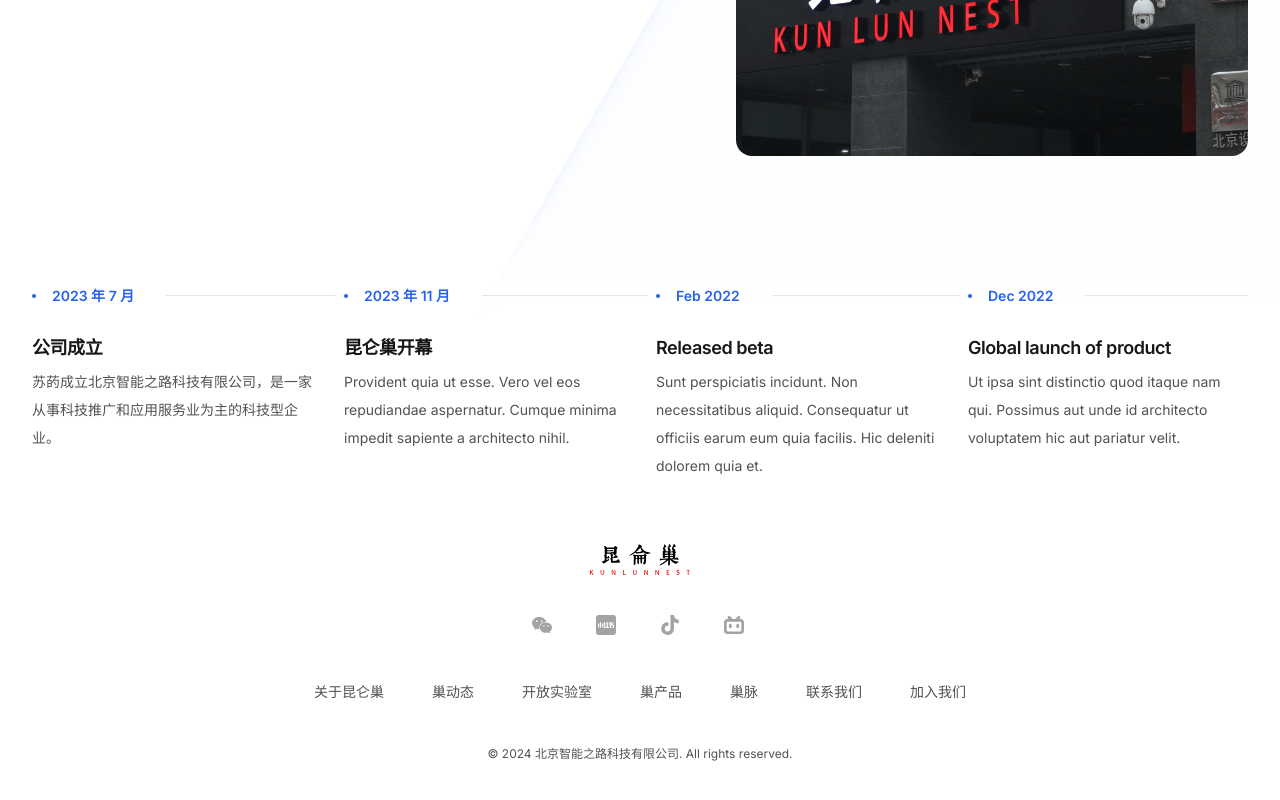
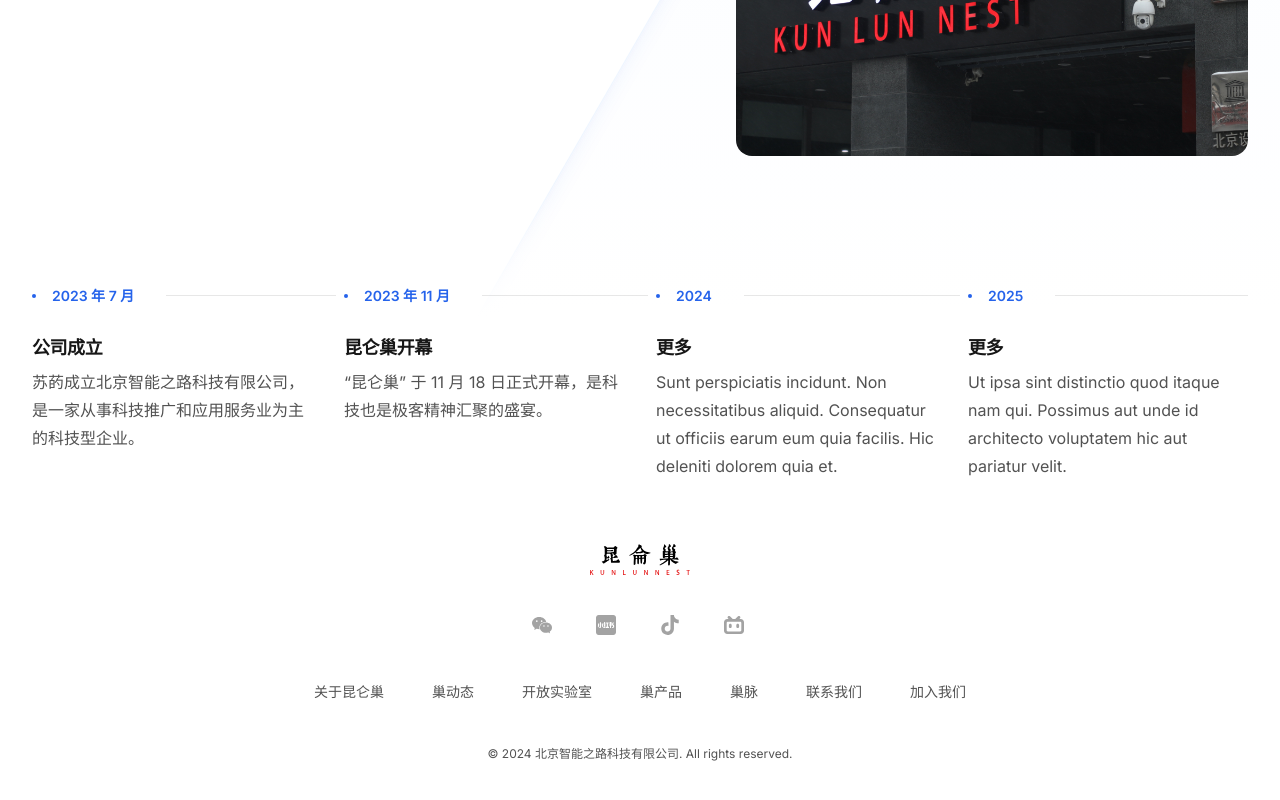
Before and after one commit to dabaz-official/kunlunnest, a Next.js app: page /about in a window 1280 px wide. Shown: the part 631-1431 px from the top of the page. Built offline with nearby package versions, Linux system fonts and the light colour scheme.

Commit message:
update about section

```diff
--- a/components/about/AboutTimeline.tsx
+++ b/components/about/AboutTimeline.tsx
@@ -9,22 +9,22 @@
   {
     name: '昆仑巢开幕',
     description:
-      'Provident quia ut esse. Vero vel eos repudiandae aspernatur. Cumque minima impedit sapiente a architecto nihil.',
+      '“昆仑巢” 于 11 月 18 日正式开幕，是科技也是极客精神汇聚的盛宴。',
     date: '2023 年 11 月',
     dateTime: '2021-12',
   },
   {
-    name: 'Released beta',
+    name: '更多',
     description:
       'Sunt perspiciatis incidunt. Non necessitatibus aliquid. Consequatur ut officiis earum eum quia facilis. Hic deleniti dolorem quia et.',
-    date: 'Feb 2022',
+    date: '2024',
     dateTime: '2022-02',
   },
   {
-    name: 'Global launch of product',
+    name: '更多',
     description:
       'Ut ipsa sint distinctio quod itaque nam qui. Possimus aut unde id architecto voluptatem hic aut pariatur velit.',
-    date: 'Dec 2022',
+    date: '2025',
     dateTime: '2022-12',
   },
 ]
@@ -49,7 +49,7 @@
               />
             </time>
             <p className="mt-6 text-lg font-semibold leading-8 tracking-tight text-neutral-900">{item.name}</p>
-            <p className="mt-1 text-sm leading-7 text-neutral-600">{item.description}</p>
+            <p className="mt-1 text-md leading-7 text-neutral-600">{item.description}</p>
           </div>
         ))}
       </div>
--- a/components/home/AboutSection.tsx
+++ b/components/home/AboutSection.tsx
@@ -14,8 +14,6 @@
               subtitle="About Kun Lun Nest"
               text={[
                 "“昆仑巢”是一个新兴的科技和极客精神汇聚地，由车库咖啡创始人苏菂、联众游戏创始人鲍岳桥，以及数十位共同发起人和 100 多位共建人共同努力打造。经过半年多的精心筹备，“昆仑巢”于 2023 年 11 月 18 日正式开幕。",
-                "昆仑巢，如同一片火花四溅的舞台，将不同领域的智慧和创意汇聚一堂。这里不仅仅是一个简单的场所，更是一个充满活力、激发创新灵感的社交中心。开业不到两周，仅仅是通过聊天讨论海外话题的朋友，合作的概率就呈现出相当之高。",
-                "在这个独特的空间里，行业的藩篱被打破，每一个参与者都能感受到一种跨越界限的自由氛围。这是一个真正的创业者乐园，一个激发思想交流的聚集地。",
                 "为什么取名“昆仑巢”？昆仑山是中国文化里的最高的山以及精神象征，取名“昆仑巢”予以这里追求精神层面更多一些，之所以巢字结尾，希望这里变成一个大家共筑之巢，一个很多人有归属感的地方，希望做成一个社会价值很大的企业。"
               ]}
             />
@@ -58,7 +56,7 @@
                     “希望这里变成一个大家共筑之巢，一个很多人有归属感的地方，希望做成一个社会价值很大的企业。”
                   </p>
                 </blockquote>
-                <figcaption className="mt-6 text-sm leading-6 text-neutral-300">
+                <figcaption className="mt-6 text-md leading-6 text-neutral-300">
                   <strong className="font-semibold text-white">王海利</strong> 昆仑巢 CEO
                 </figcaption>
               </figure>
```
